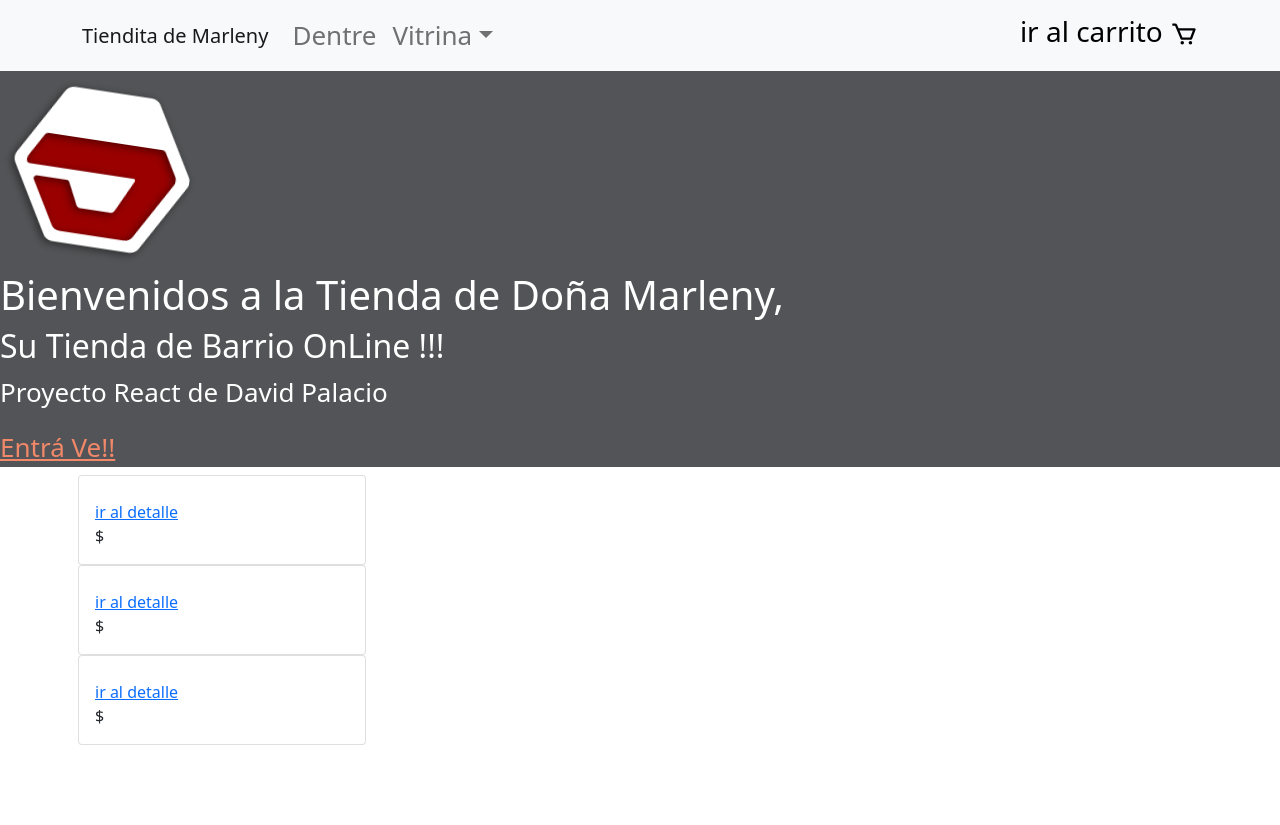
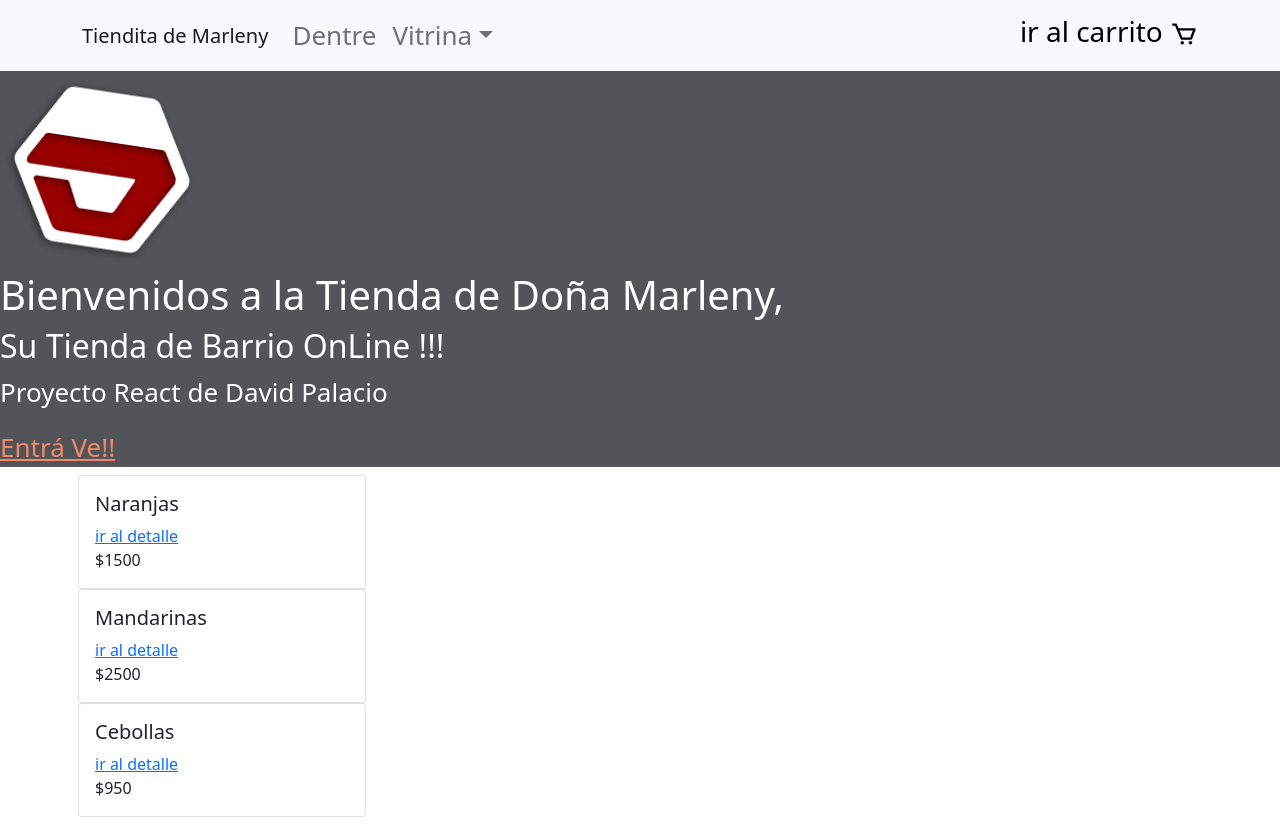
Before and after one commit to DavidPalacio/DPStore, a React (Create React App) app: page / in a window 1280 px wide. Before the commit the page ends 800 px from the top, so only its background shows below. Built offline with nearby package versions, Linux system fonts and the light colour scheme.

Commit message:
Lista y detalle de producto

```diff
--- a/src/components/item.jsx
+++ b/src/components/item.jsx
@@ -1,14 +1,17 @@
 import { Link } from "react-router-dom";
 import {Card} from "react-bootstrap";
 
-function Item(setProducts) {
+function Item(props) {
+  const producto = props;
+  console.log("producto: ", producto);
+  console.log(producto.props.name);
   return (
   <>
     <Card style={{ width: '18rem' }}>
       <Card.Body>
-        <Card.Title>{setProducts.name}</Card.Title>
-        <Link to={`/item/${setProducts.id}`}>ir al detalle</Link>
-        <Card.Text>${setProducts.price}</Card.Text>
+        <Card.Title>{producto.props.name}</Card.Title>
+        <Link to={`/item/${producto.props.id}`}>ir al detalle</Link>
+        <Card.Text>${producto.props.price}</Card.Text>
       </Card.Body>
     </Card>
   </>
--- a/src/components/itemList.jsx
+++ b/src/components/itemList.jsx
@@ -30,7 +30,7 @@ export default function ItemList() {
     new Promise((resolve, reject) => {
       setLoading(true);
       setTimeout(() => resolve(productsJson), 3000);
-      console.log("Se cargo la lista liscontainer", products)
+      console.log("Se cargo la lista List Container", products)
     })
       .then((data) => setProducts(data))
       .finally(() => {
@@ -46,7 +46,7 @@ export default function ItemList() {
     <>
     <Container className="p-2 fluid">
       {products.map((setProducts) => (
-        <Item setProducts={setProducts}/>
+        <Item props={setProducts}/>
       ))}
     </Container>
     </>
```
